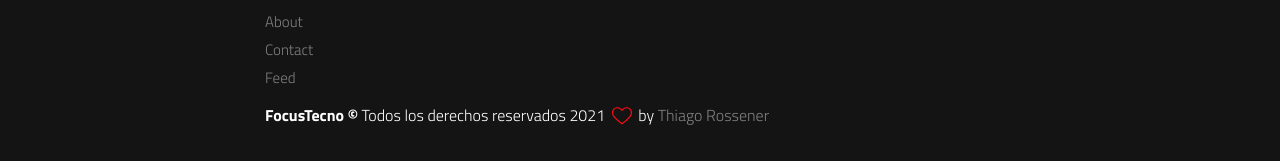
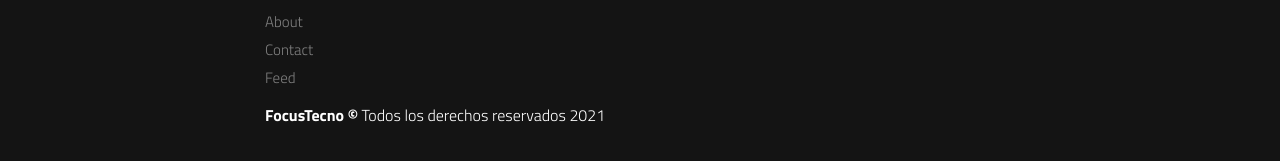
Before and after one commit to Focustecno/incredible-parsley, a Jekyll site: the page built from index.html, in a window 1280 px wide and 900 px high, scrolled down 2774 px. Shown: the part 736-897 px from the top of the window. Built offline with Jekyll 4.4.1, drawn with Linux system fonts in a browser that asks for light colours; a script that is not in the unit is left out.

Commit message:
footer.html: changed

```diff
--- a/_includes/footer.html
+++ b/_includes/footer.html
@@ -35,7 +35,7 @@
     {% include links.html %}
 
     <p>
-      <span>FocusTecno ©</span> Todos los derechos reservados 2021 <svg class="love"><use xlink:href="#icon-heart"></use></svg> by <a href="https://rossener.com" target="_blank" class="creator">Thiago Rossener</a>
+      <span>FocusTecno ©</span> Todos los derechos reservados 2021
     </p>
 </footer>
 
```
